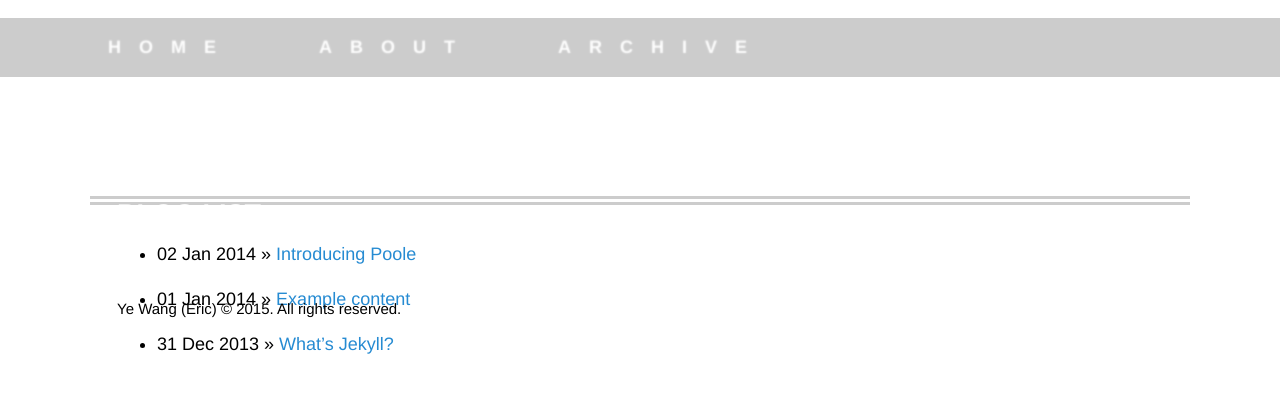
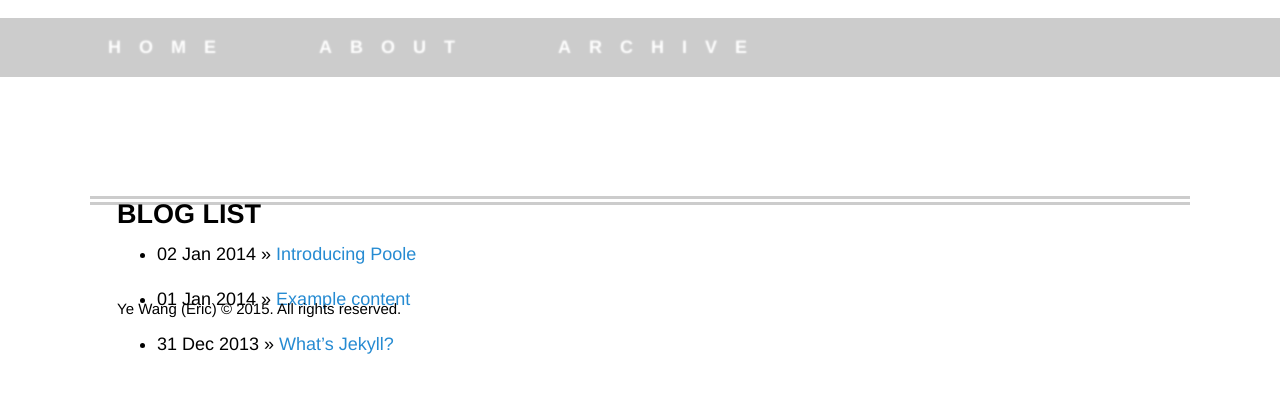
Before and after one commit to ericyewang/ericyewang.github.io, a Jekyll site: the page built from archive.md, in a window 1280 px wide. Shown: the top 393 px of the page. Built offline with Jekyll 4.4.1, drawn with Linux system fonts in a browser that asks for light colours.

Commit message:
Update _type.scss

```diff
--- a/_sass/_type.scss
+++ b/_sass/_type.scss
@@ -6,7 +6,7 @@ h1, h2, h3, h4, h5, h6 {
   margin-bottom: .5rem;
   font-weight: bold;
   line-height: 1.25;
-  color: #fff;
+  color: #000;
   text-rendering: optimizeLegibility;
 }
 
@@ -101,14 +101,6 @@ a[href^="#fnref:"] {
   font-weight: bold;
 }
 
-// List of footnotes
-.footnotes {
-  position: relative;
-  top: 5rem;
-  margin-top: 2rem;
-  font-size: 85%;
-}
-
 // Custom type
 //
 // Extend paragraphs with `.lead` for larger introductory text.
```
